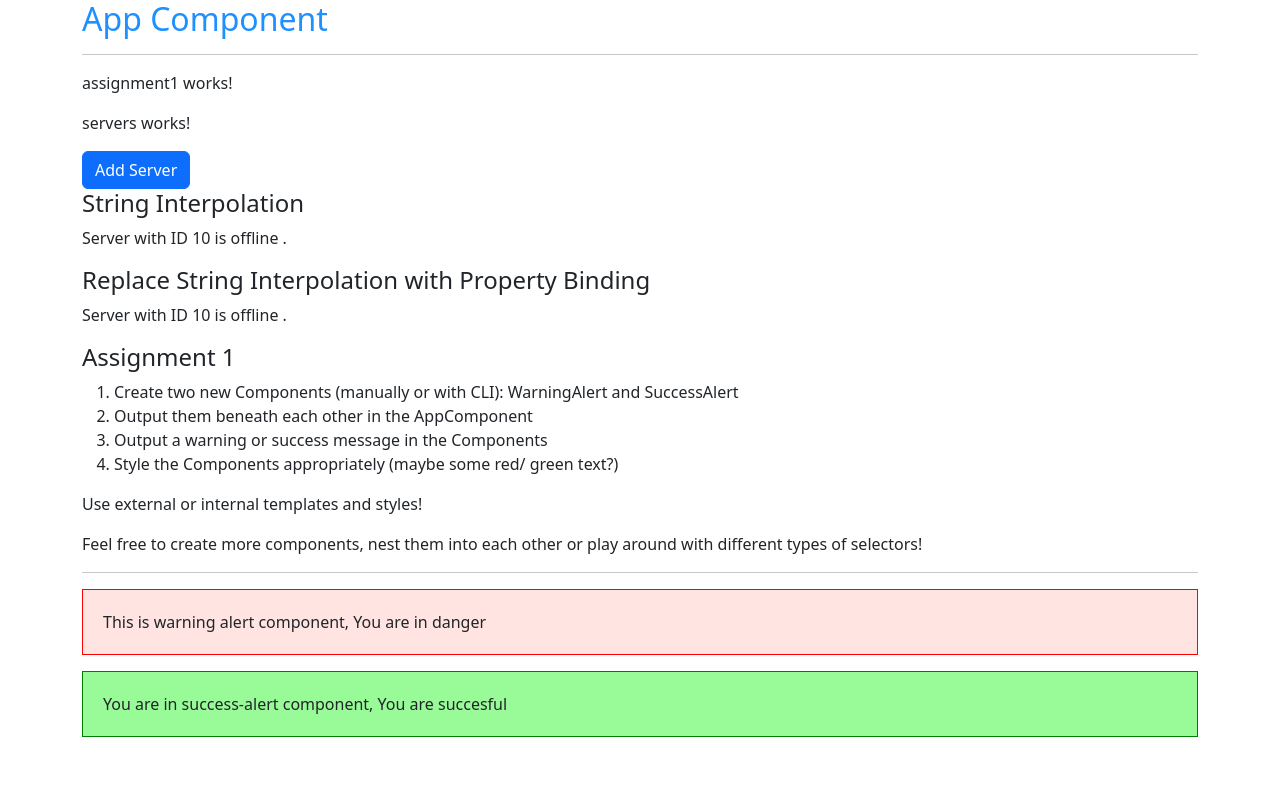
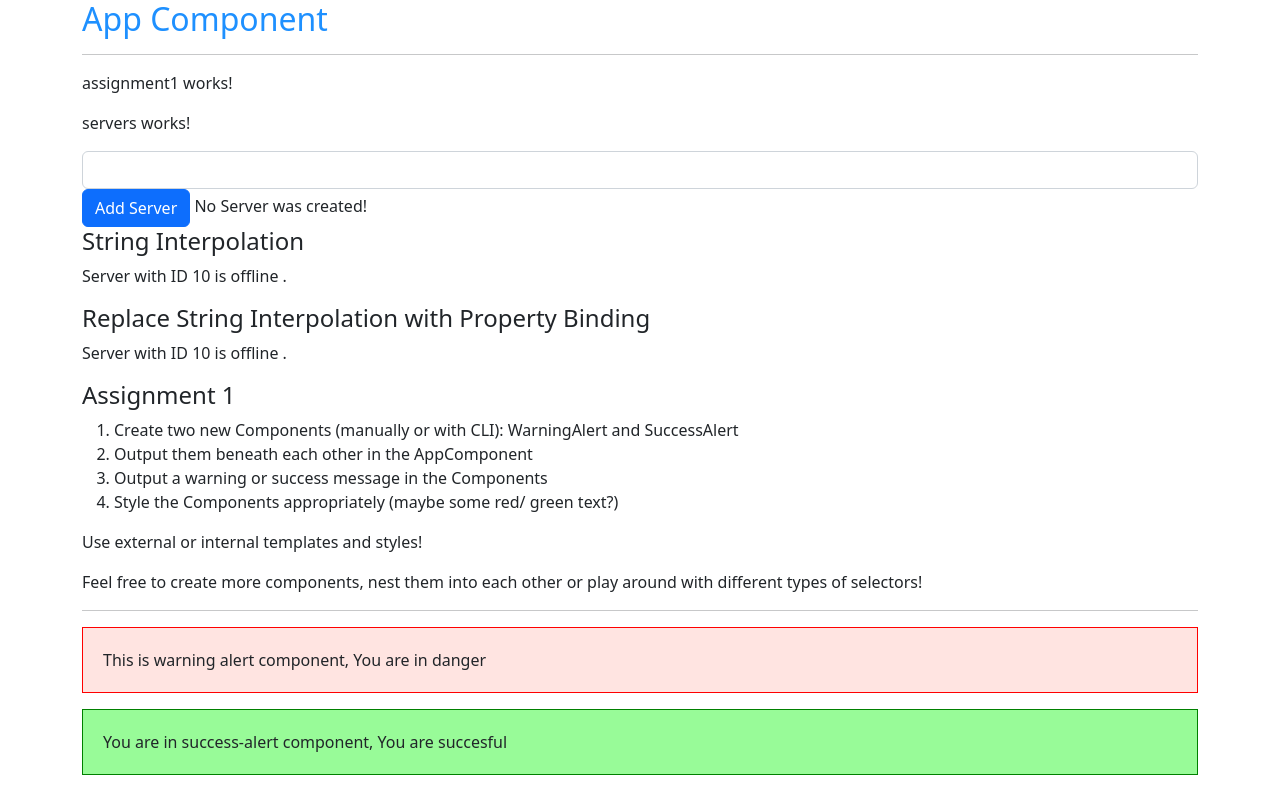
Before and after one commit to vijendra336/angular-shopping-app, an Angular app: page / in a window 1280 px wide. Built offline with nearby package versions, Linux system fonts and the light colour scheme.

Commit message:
S2C29 Passing and using data using Event Binding .

```diff
--- a/src/app/servers/servers.component.html
+++ b/src/app/servers/servers.component.html
@@ -1,3 +1,10 @@
 <p>servers works!</p>
-<button class="btn btn-primary" [disabled]="!allowNewServer">Add Server</button>
+
+<input type="text" class="form-control" (input)="onUpdateServerName($event)" />
+
+{{ serverName }}
+
+<button class="btn btn-primary" [disabled]="!allowNewServer" (click)="onCreateServer()">Add Server</button>
+
+{{ serverCreationStatus }}
 <app-server></app-server>
--- a/src/app/servers/servers.component.ts
+++ b/src/app/servers/servers.component.ts
@@ -11,6 +11,8 @@ import { Component, OnInit } from '@angular/core';
 })
 export class ServersComponent implements OnInit {
   allowNewServer = false;
+  serverCreationStatus = 'No Server was created!'
+  serverName='';
   constructor() {
     setTimeout(() => {
       this.allowNewServer = true
@@ -21,4 +23,14 @@ export class ServersComponent implements OnInit {
   ngOnInit(): void {
   }
 
+//event binding
+onCreateServer(){
+  this.serverCreationStatus = 'Server was created!'
 }
+
+onUpdateServerName(event:any){
+  // console.log(event);
+  this.serverName =event.target.value;
+}
+
+}
```
